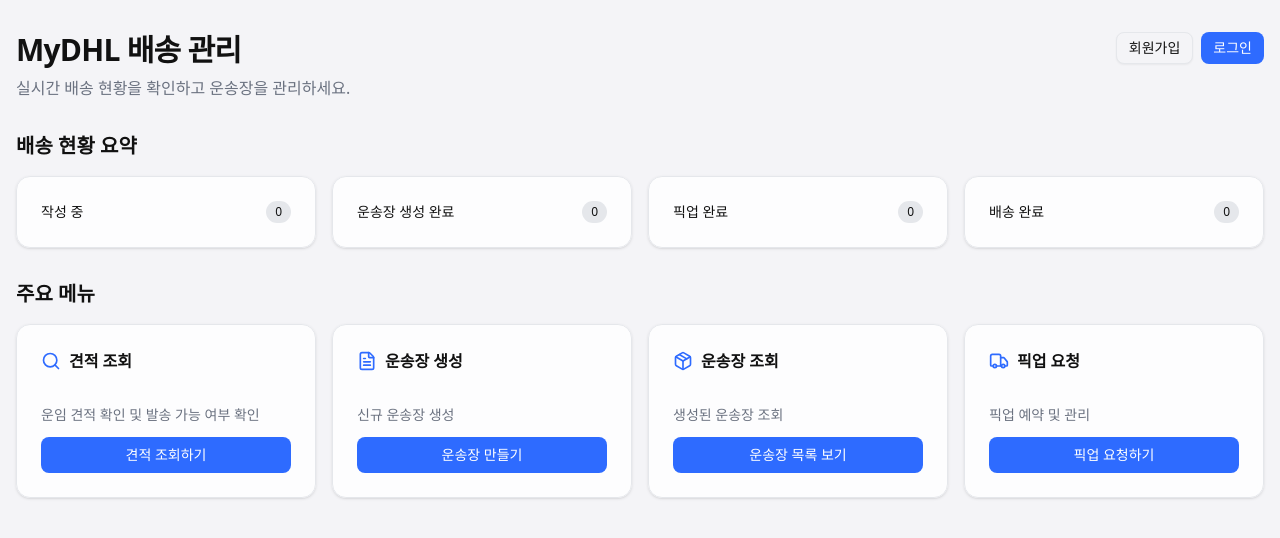
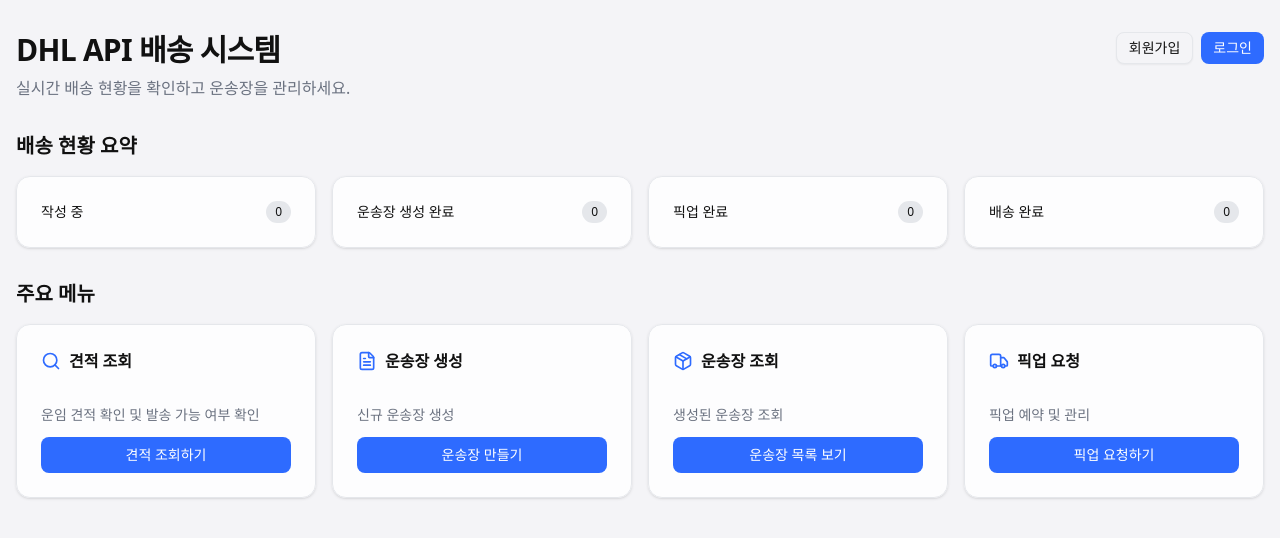
Before and after one commit to GentleKM/mydhlapi-customersystem, a Next.js app: page / in a window 1280 px wide. Shown: the top 538 px of the page. Built offline with nearby package versions, Linux system fonts and the light colour scheme; no server answers.

Commit message:
minor update

```diff
--- a/app/page.tsx
+++ b/app/page.tsx
@@ -33,7 +33,7 @@
       <div className="flex flex-col gap-4 sm:flex-row sm:items-start sm:justify-between">
         <div className="space-y-2">
           <h1 className="text-3xl font-semibold tracking-tight text-foreground">
-            MyDHL 배송 관리
+            DHL API 배송 시스템
           </h1>
           <p className="text-muted-foreground">
             실시간 배송 현황을 확인하고 운송장을 관리하세요.
--- a/app/shipments/[id]/page.tsx
+++ b/app/shipments/[id]/page.tsx
@@ -6,7 +6,6 @@
 import { useRouter, useParams } from "next/navigation";
 import Link from "next/link";
 
-import { AuthButtons } from "@/components/AuthButtons";
 import { Spinner } from "@/components/ui/spinner";
 import { Button } from "@/components/ui/button";
 import { Card, CardContent, CardHeader, CardTitle } from "@/components/ui/card";
@@ -110,7 +109,6 @@
           </p>
         </div>
         <div className="flex gap-2">
-          <AuthButtons />
           <Button asChild variant="outline" size="sm">
             <Link href={`/shipments/${id}/edit`}>수정</Link>
           </Button>
```
Also changed, not shown: 1 other file (tests, documents, lock files or other folders).
